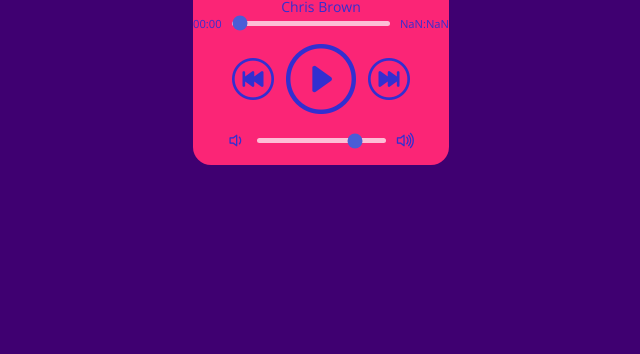
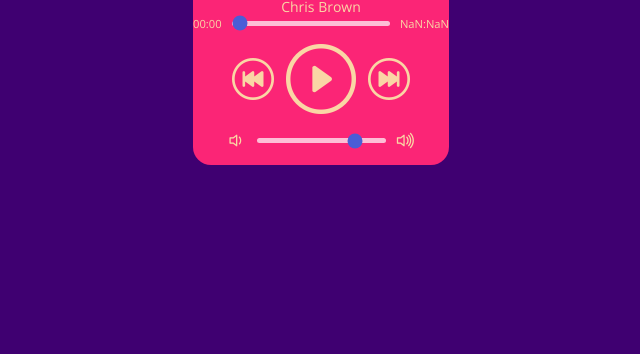
Before and after one commit to SriVishalS/Music-Player, a plain HTML site: page index.html in a window 1280 px wide. Shown: the part 446-800 px from the top of the page, without its empty margins (319-959 px from the left). Drawn offline with nearby package versions, Linux system fonts and the light colour scheme.

Commit message:
Music Player

```diff
--- a/styles.css
+++ b/styles.css
@@ -13,7 +13,7 @@ body{
     justify-content: center;
     align-items: center;
     background-color: #3f0071;
-    color: #332FD0;
+    color: #fad6a5;
 }
 @media (max-width:450px) {
 
```
Also changed, not shown: 1 other file.
